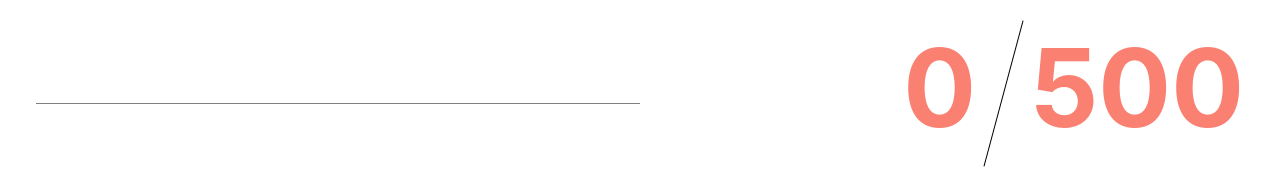
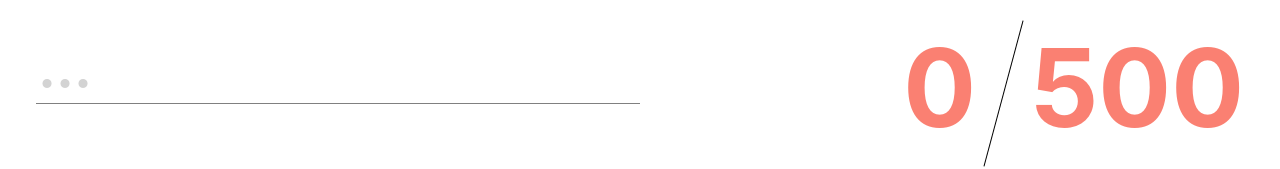
Before and after one commit to ericelliott/rejection, a Next.js app: page /questions in a window 1280 px wide. Shown: the top 169 px of the page. Built offline with nearby package versions, Linux system fonts and the light colour scheme.

Commit message:
chore: add placeholder

```diff
--- a/src/components/addQuestion.js
+++ b/src/components/addQuestion.js
@@ -3,6 +3,7 @@ export default function AddQuestion({ handleAdd }) {
     <div className="add-question">
       <input
         type="text"
+        placeholder="..."
         onKeyPress={({ key, target }) => {
           key === "Enter" && handleAdd({ text: target.value });
         }}
@@ -24,6 +25,9 @@ export default function AddQuestion({ handleAdd }) {
           font-family: -apple-system, BlinkMacSystemFont, Segoe UI, Roboto, Oxygen, Ubuntu, Cantarell, Fira Sans,
             Droid Sans, Helvetica Neue, sans-serif;
         }
+        ::placeholder {
+          color: lightgrey;
+        }
       `}</style>
     </div>
   );
```
